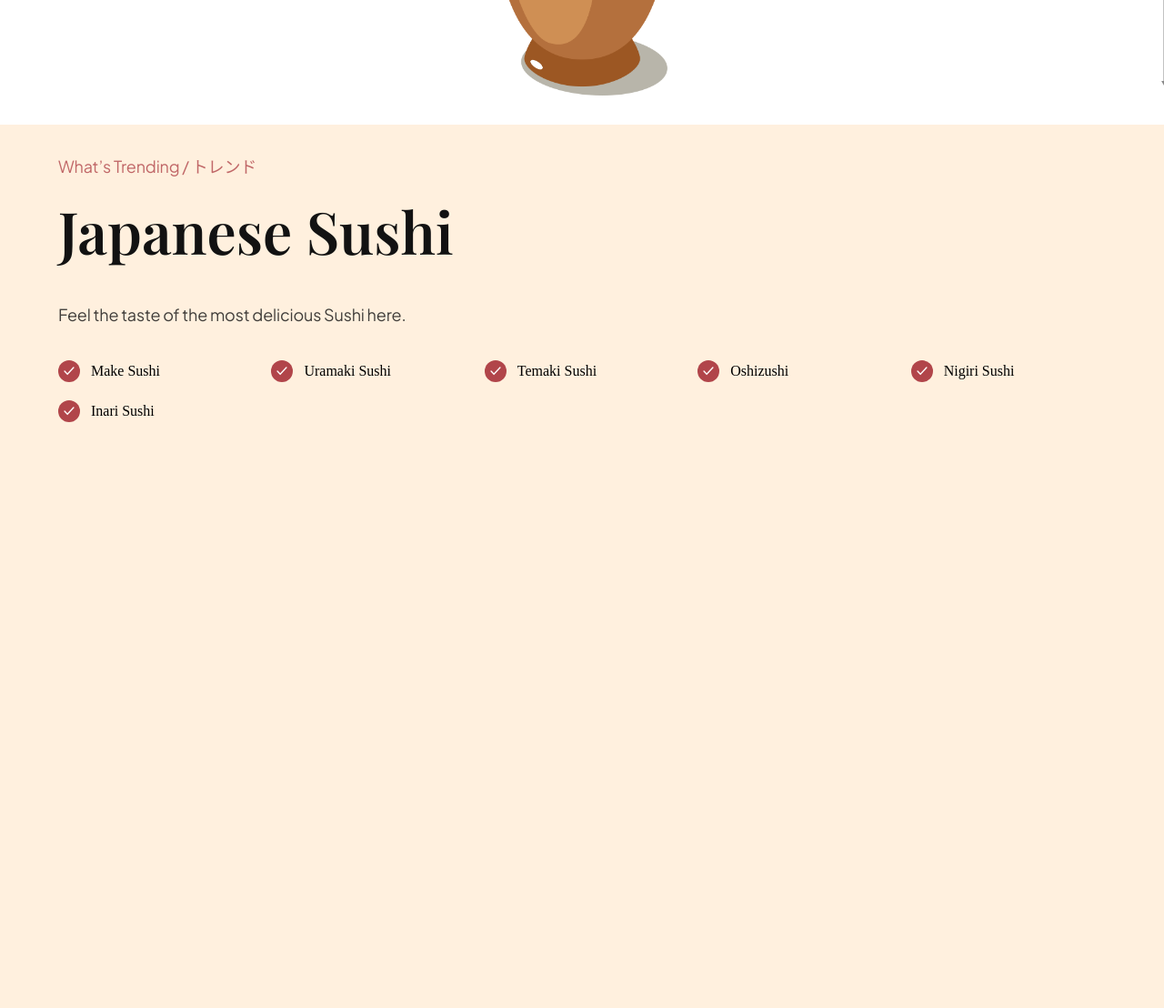
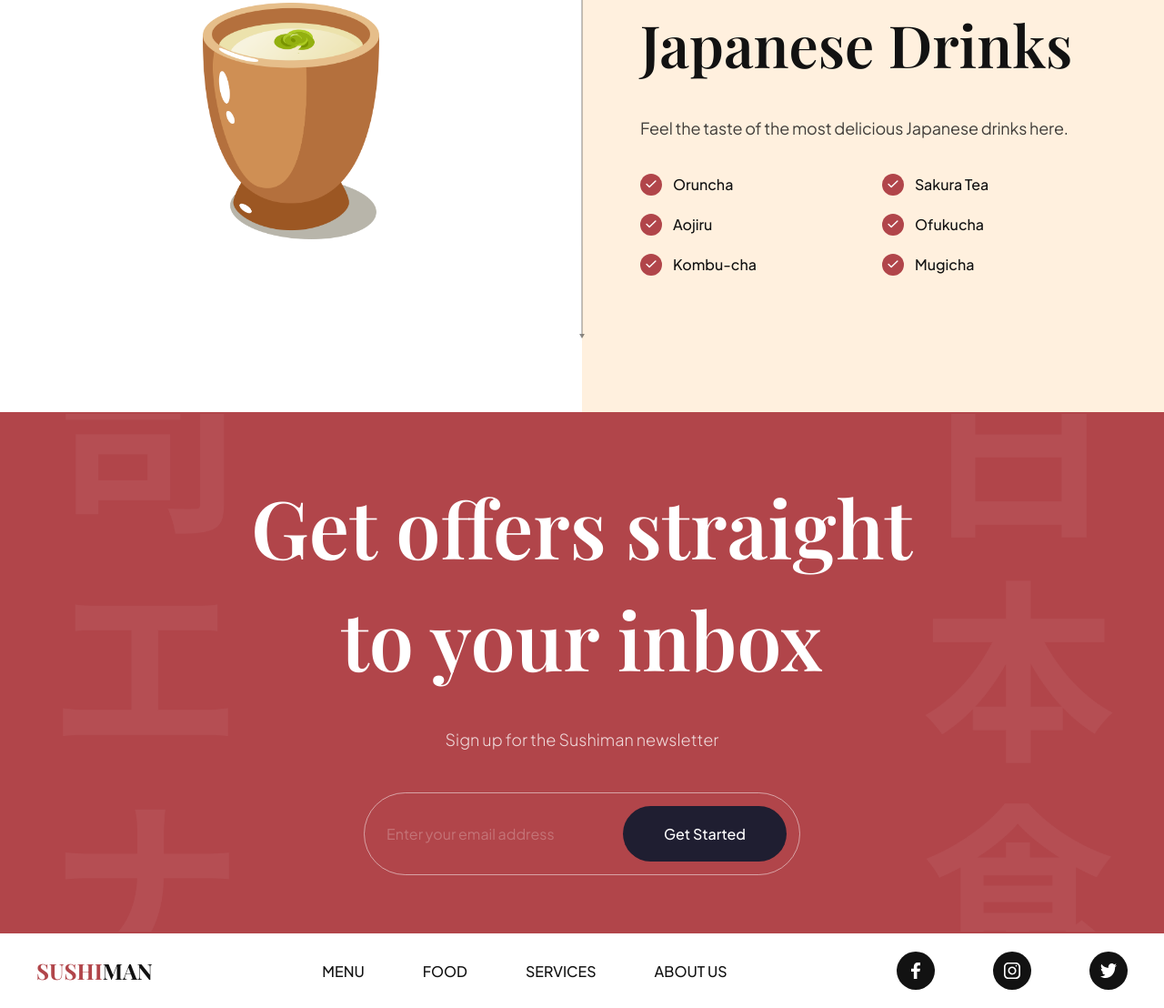
Before and after one commit to plankton9991/sushi, a website built with Vite: page index.html in a window 1280 px wide. Shown: the part 3254-4362 px from the top of the page at 91% size. Before the commit the page ends 3750 px from the top, so only its background shows below. Built offline with nearby package versions, Linux system fonts and the light colour scheme.

Commit message:
finished main part

```diff
--- a/css/sections/footer.css
+++ b/css/sections/footer.css
@@ -0,0 +1,58 @@
+.footer {
+  width: 100%;
+  padding: 20px 40px;
+  background: var(--color-white);
+
+  flex-wrap: wrap;
+  gap: 20px;
+
+  overflow: hidden;
+}
+
+.footer__logo {
+  font-size: 24px;
+  font-weight: bold;
+  font-family: var(--playfair-display);
+  text-transform: uppercase;
+  color: var(--secondary-color);
+
+  cursor: pointer;
+}
+
+.footer__logo span {
+  color: var(--primary-color);
+}
+
+.footer ul {
+  list-style: none;
+
+  display: flex;
+  flex-wrap: wrap;
+  flex-direction: row;
+  gap: 64px;
+}
+
+.footer__nav li {
+  font-size: 16px;
+  font-weight: 500;
+  font-family: var(--plus-jakarta-sans);
+  text-transform: uppercase;
+  color: var(--secondary-color);
+
+  cursor: pointer;
+}
+
+.footer__social li {
+  width: 42px;
+  height: 42px;
+
+  background-color: var(--secondary-color);
+  border-radius: 100%;
+}
+
+.footer__social li img {
+  width: 45%;
+  height: 45%;
+
+  object-fit: contain;
+}
--- a/css/sections/subscribe.css
+++ b/css/sections/subscribe.css
@@ -0,0 +1,86 @@
+.subscription {
+  padding: 64px;
+
+  background-color: var(--primary-color);
+  background-image: url('../../assets/subscribe_bg.png');
+  background-position: center;
+  background-repeat: no-repeat;
+  background-size: contain;
+
+  flex-direction: column;
+  overflow: hidden;
+}
+
+.subscription h2 {
+  font-size: 88px;
+  font-family: var(--playfair-display);
+  font-weight: 600;
+  line-height: 123px;
+
+  color: #fff;
+  text-align: center;
+}
+
+.subscription p {
+  font-size: 18px;
+  font-family: var(--plus-jakarta-sans);
+  font-weight: 300;
+  line-height: 36px;
+
+  margin-top: 32px;
+
+  color: rgba(255, 255, 255, 0.8);
+  text-align: center;
+}
+
+.subscription__form {
+  min-width: 480px;
+  margin-top: 40px;
+
+  padding: 14px 14px 14px 24px;
+
+  display: flex;
+  gap: 10px;
+
+  border: 1px solid rgba(255, 255, 255, 0.5);
+  border-radius: 46px;
+}
+
+.subscription__form input {
+  flex: 1;
+
+  font-size: 16px;
+  font-weight: 400;
+  font-family: var(--plus-jakarta-sans);
+
+  color: #fff;
+  opacity: 0.5;
+
+  background: transparent;
+  border: none;
+  outline: none;
+}
+
+.subscription__form input::placeholder {
+  color: #fff;
+  opacity: 0.5;
+}
+
+.subscription__form button {
+  padding: 20px;
+
+  min-width: 180px;
+
+  font-size: 16px;
+  font-weight: 500;
+  font-family: var(--plus-jakarta-sans);
+  color: #fff;
+  text-align: center;
+
+  background: var(--black-400);
+  border-radius: 46px;
+  border: none;
+  outline: none;
+
+  cursor: pointer;
+}
--- a/css/sections/trending.css
+++ b/css/sections/trending.css
@@ -7,10 +7,41 @@
 }
 
 .trending__discover {
+  position: absolute;
+  top: 44%;
+  left: 44%;
+  z-index: 1;
 
+  width: 160px;
+  height: 160px;
+
+  border-radius: 100%;
+  background-color: var(--secondary-color);
+  cursor: pointer;
+
+  display: flex;
+  justify-content: center;
+  align-items: center;
 }
 
-.trending-sushi, .trending-drink {
+@media screen and (max-width: 1200px) {
+  .trending__discover {
+    width: 130px;
+    height: 130px;
+  }
+}
+
+.trending__discover p {
+  font-size: 18px;
+  font-weight: 500;
+  font-family: var(--plus-jakarta-sans);
+
+  text-transform: uppercase;
+  color: #fff;
+}
+
+.trending-sushi,
+.trending-drinks {
   width: 100%;
   min-height: 640px;
 
@@ -48,8 +79,8 @@
   width: 24px;
   height: 24px;
 
+  border-radius: 100%;
   background-color: var(--primary-color);
-  border-radius: 100%;
 }
 
 .trending__icon img {
@@ -58,7 +89,7 @@
   object-fit: contain;
 }
 
-.trending-list p {
+.trending__list p {
   flex: 1;
   font-size: 16px;
   font-weight: 500;
@@ -80,43 +111,17 @@
 }
 
 .trending-sushi .trending__image {
-  background-image: url('../../assets/japanese_sushi.png');
+  background-image: url("../../assets/japanese_sushi.png");
 }
 
 .trending-drink .trending__image {
-  background-image: url('../../assets/japanese_drinks.png');
+  background-image: url("../../assets/japanese_drinks.png");
 }
 
 .trending__image img {
   width: 254px;
   height: 260px;
   object-fit: contain;
-}
-
-.trending__discover {
-  position: absolute;
-  top: 44%;
-  left: 44%;
-  z-index: 1;
-
-  width: 160px;
-  height: 160px;
-
-  background-color: var(--secondary-color);
-  border-radius: 100%;
-
-  display: flex;
-  justify-content: center;
-  align-items: center;
-}
-
-.trending__discover p {
-  color: #fff;
-  text-transform: uppercase;
-
-  font-size: 18px;
-  font-weight: 500;
-  font-family: var(--plus-jakarta-sans);
 }
 
 /* Arrows */
--- a/css/style.css
+++ b/css/style.css
@@ -290,7 +290,7 @@ a {
     flex-direction: column;
   }
 
-  .trending-drink {
+  .trending-drinks {
     flex-direction: column-reverse;
   }
 
--- a/index.html
+++ b/index.html
@@ -241,7 +241,7 @@
             <img src="assets/arrow-vertical.svg" alt="arrow vertical">
           </div>
 
-          <div class="trending__arrow trending__arrow-left">
+          <div class="trending__arrow trending__arrow-bottom">
             <img src="assets/arrow-horizontal.svg" alt="arrow horizontal">
           </div>
         </div>
@@ -264,13 +264,13 @@
           </div>
         </div>
 
-        <div class="trending__content" data-aos="fade-right">
+        <div class="trending__content" data-aos="fade-left">
           <p class="sushi__subtitle">
             What’s Trending / トレンド
           </p>
-          <h3 class="sushi__title">Japanese Sushi</h3>
+          <h3 class="sushi__title">Japanese Drinks</h3>
           <p class="sushi__description">
-            Feel the taste of the most delicious Sushi here.
+            Feel the taste of the most delicious Japanese drinks here.
           </p>
 
           <ul class="trending__list flex-between">
@@ -278,43 +278,80 @@
               <div class="trending__icon flex-center">
                 <img src="assets/check.svg" alt="check">
               </div>
-              <p>Make Sushi</p>
+              <p>Oruncha</p>
             </li>
             <li>
               <div class="trending__icon flex-center">
                 <img src="assets/check.svg" alt="check">
               </div>
-              <p>Uramaki Sushi</p>
+              <p>Sakura Tea</p>
             </li>
             <li>
               <div class="trending__icon flex-center">
                 <img src="assets/check.svg" alt="check">
               </div>
-              <p>Temaki Sushi</p>
+              <p>Aojiru</p>
             </li>
             <li>
               <div class="trending__icon flex-center">
                 <img src="assets/check.svg" alt="check">
               </div>
-              <p>Oshizushi</p>
+              <p>Ofukucha</p>
             </li>
             <li>
               <div class="trending__icon flex-center">
                 <img src="assets/check.svg" alt="check">
               </div>
-              <p>Nigiri Sushi</p>
+              <p>Kombu-cha</p>
             </li>
             <li>
               <div class="trending__icon flex-center">
                 <img src="assets/check.svg" alt="check">
               </div>
-              <p>Inari Sushi</p>
+              <p>Mugicha</p>
             </li>
           </ul>
         </div>
       </section>
     </section>
 
+    <section class="subscription flex-center" id="food">
+      <h2 data-aos="flip-down">
+        Get offers straight <br>
+        to your inbox
+      </h2>
+      <p data-aos="fade-up">Sign up for the Sushiman newsletter</p>
+
+      <div class="subscription__form" data-aos="fade-up">
+        <input type="text" placeholder="Enter your email address">
+        <button>Get Started</button>
+      </div>
+    </section>
+
+    <footer class="footer flex-between">
+      <h3 class="footer__logo">
+        <span>Sushi</span>man
+      </h3>
+
+      <ul class="footer__nav">
+        <li><a href="#menu">Menu</a></li>
+        <li><a href="#food">Food</a></li>
+        <li><a href="#services">Services</a></li>
+        <li><a href="#about-us">About Us</a></li>
+      </ul>
+
+      <ul class="footer__social">
+        <li class="flex-center">
+          <img src="assets/facebook.svg" alt="facebook">
+        </li>
+        <li class="flex-center">
+          <img src="assets/instagram.svg" alt="instagram">
+        </li>
+        <li class="flex-center">
+          <img src="assets/twitter.svg" alt="twitter">
+        </li>
+      </ul>
+    </footer>
 
     <script src="js/script.js" type="module"></script>
   </body>
```
